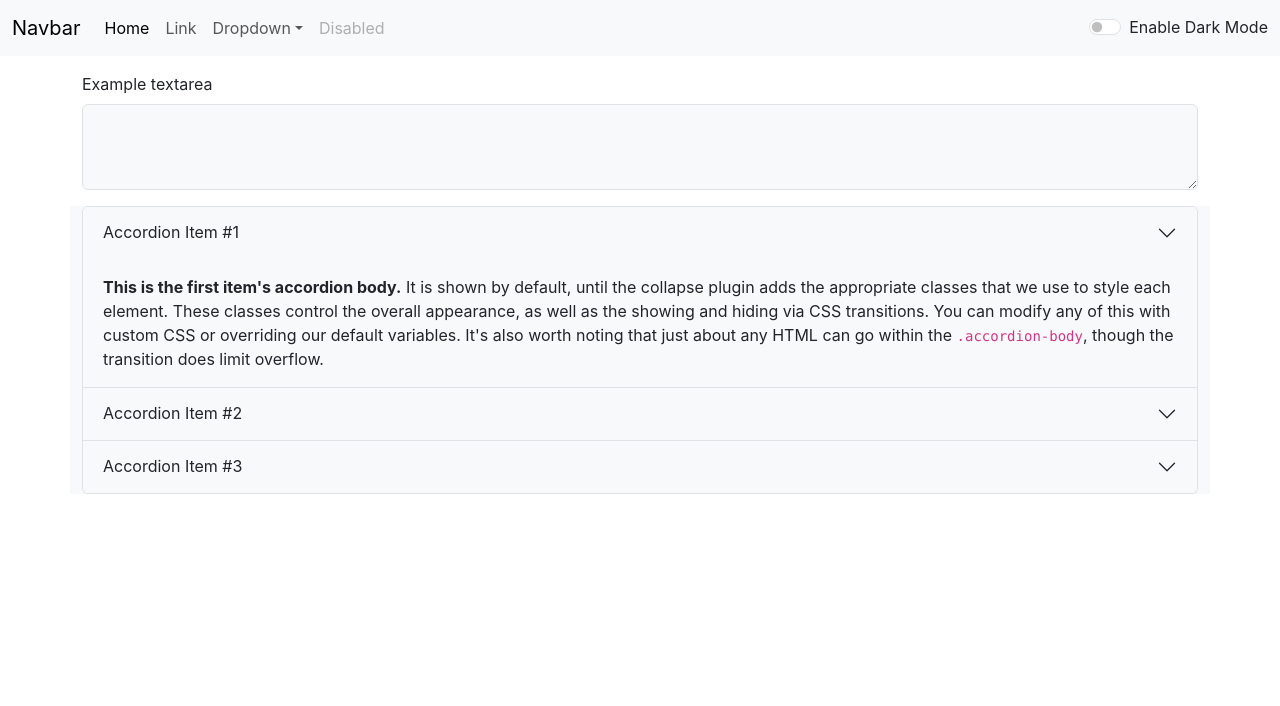
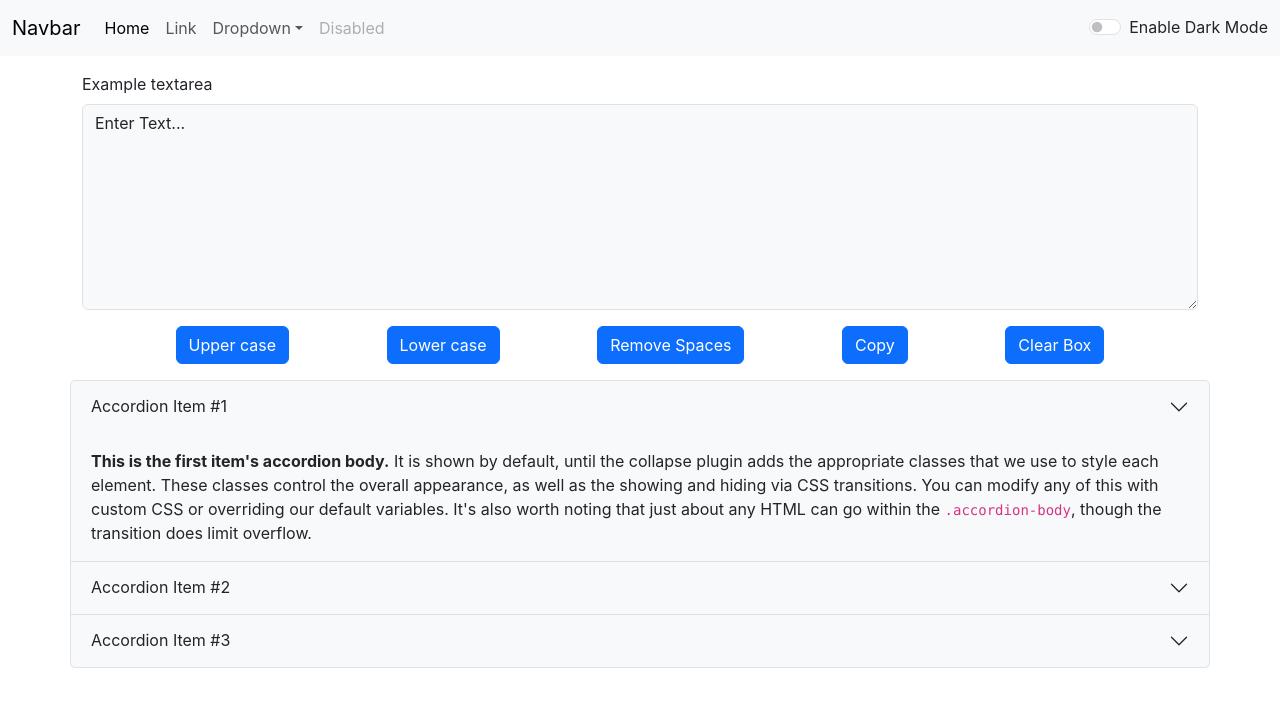
Before and after one commit to happiestt-talha/TextUtilis, a React (Create React App) app: page / in a window 1280 px wide. Shown: the top 706 px of the page. Built offline with nearby package versions, Linux system fonts and the light colour scheme.

Commit message:
added Textbox Logic

```diff
--- a/src/App.css
+++ b/src/App.css
@@ -1,38 +1,3 @@
-.App {
-  text-align: center;
+#accordionExample {
+  padding: 0px;
 }
-
-.App-logo {
-  height: 40vmin;
-  pointer-events: none;
-}
-
-@media (prefers-reduced-motion: no-preference) {
-  .App-logo {
-    animation: App-logo-spin infinite 20s linear;
-  }
-}
-
-.App-header {
-  background-color: #282c34;
-  min-height: 100vh;
-  display: flex;
-  flex-direction: column;
-  align-items: center;
-  justify-content: center;
-  font-size: calc(10px + 2vmin);
-  color: white;
-}
-
-.App-link {
-  color: #61dafb;
-}
-
-@keyframes App-logo-spin {
-  from {
-    transform: rotate(0deg);
-  }
-  to {
-    transform: rotate(360deg);
-  }
-}
--- a/src/components/Textform.js
+++ b/src/components/Textform.js
@@ -1,11 +1,38 @@
-import React from 'react'
+import React, { useState } from 'react'
 
 export default function Textform(props) {
+    const [text, setText] = useState('Enter Text...')
+    const handleOnChange = (event) => {
+        setText(event.target.value);
+    }
+    const uppercase = () => {
+        setText(text.toUpperCase())
+    }
+    const lowerrcase = () => {
+        setText(text.toLowerCase())
+    }
+    const remSpace = () => {
+        let newText = text.split(/[ ]+/);
+        setText(newText.join(" "))
+    }
+    const CopyTxt = () => {
+        navigator.clipboard.writeText(text)
+    }
+    const clearBox = () => {
+        setText("")
+    }
     return (
         <>
             <div className={`container my-3 text-${props.mode === 'dark' ? 'light' : 'dark'}`} >
-                <label htmlFor="exampleFormControlTextarea1" className="form-label">Example textarea</label>
-                <textarea className={`form-control bg-${props.mode === 'dark' ? 'dark' : 'light'} text-${props.mode === 'dark' ? 'light' : 'dark'}`} id="exampleFormControlTextarea1" rows="3"></textarea>
+                <label htmlFor="textBox" className="form-label">Example textarea</label>
+                <textarea onChange={handleOnChange} value={text} className={`form-control bg-${props.mode === 'dark' ? 'dark' : 'light'} text-${props.mode === 'dark' ? 'light' : 'dark'}`} id="textBox" rows="8"></textarea>
+            </div>
+            <div className="container buttons mb-3 d-flex justify-content-evenly">
+                <div onClick={uppercase} className="btn btn-primary mx-1">Upper case</div>
+                <div onClick={lowerrcase} className="btn btn-primary mx-1">Lower case</div>
+                <div onClick={remSpace} className="btn btn-primary mx-1">Remove Spaces</div>
+                <div onClick={CopyTxt} className="btn btn-primary mx-1">Copy</div>
+                <div onClick={clearBox} className="btn btn-primary mx-1">Clear Box</div>
             </div>
         </>
     )
```
